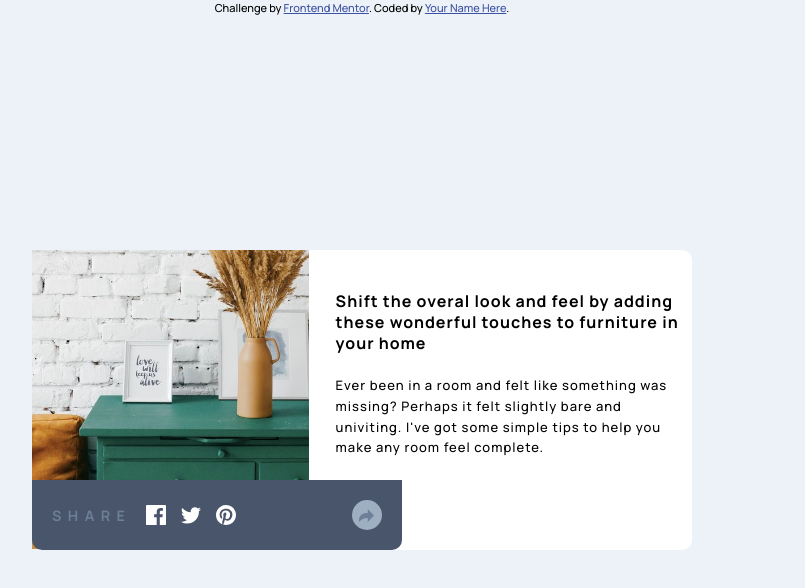
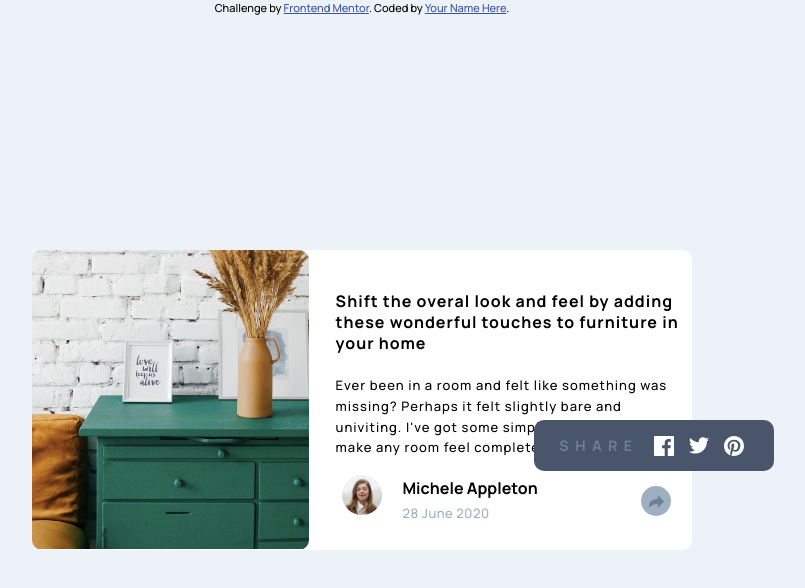
Before and after one commit to alexeykuz-sys/article_preview_component, a plain HTML site: page index.html in a window 1280 px wide. Both pictures are taken after a click on the element 935 px from the left and 515 px from the top of the page. Shown: the whole page, without its empty margins (278-1083 px from the left). Drawn offline with Linux system fonts and the light colour scheme.

Commit message:
added js to all buttons

```diff
--- a/index.html
+++ b/index.html
@@ -23,7 +23,7 @@
   <h6>Michele Appleton</h6>
   <p>28 June 2020</p>
 </div>
-  <div class="share-sign" id="share-sign"></div>
+  <div class="share-sign show" id="share-sign"></div>
 </div>
 <div class="card-footer-grey" id="card-footer-grey">
 
--- a/javascript.js
+++ b/javascript.js
@@ -4,14 +4,36 @@ const CARDFOOTER =document.getElementById('card-footer');
 const CARDFOOTERGREY =document.getElementById('card-footer-grey');
 
 function footerHandler (){
-    if (CARDFOOTER.classList.contains('show')){
-        CARDFOOTER.classList.remove('show')
-        CARDFOOTER.classList.add('none')
-        CARDFOOTERGREY.classList.add('show')
-    } else if (CARDFOOTERGREY.classList.contains('show')){
-        CARDFOOTERGREY.classList.remove('show')
-        CARDFOOTERGREY.classList.add('none')
-        CARDFOOTER.classList.add('show')
+    if(screen.width<700){
+        if (CARDFOOTER.classList.contains('show')){
+            CARDFOOTER.classList.remove('show');
+            CARDFOOTER.classList.add('none');
+            CARDFOOTERGREY.classList.add('show');
+        } else if (CARDFOOTERGREY.classList.contains('show')){
+
+            CARDFOOTERGREY.classList.remove('show');
+            CARDFOOTERGREY.classList.add('none');
+            CARDFOOTER.classList.add('show');
+        }
+    }else if (screen.width > 700){
+
+        if(SHARESIGN.classList.contains('show')){
+            CARDFOOTERGREY.classList.add('show');
+            SHARESIGN.classList.remove('show');
+            SHARESIGN2.classList.add('show');
+
+        } else if (SHARESIGN2.classList.contains('show')){
+            CARDFOOTERGREY.classList.remove('show');
+            CARDFOOTERGREY.classList.add('none');
+            SHARESIGN.classList.remove('none');
+            SHARESIGN.classList.add('show');
+            SHARESIGN2.classList.remove('none');
+            SHARESIGN2.classList.add('none');
+
+
+
+        }
+
     }
 }
 
--- a/style.css
+++ b/style.css
@@ -104,7 +104,7 @@ body {
   letter-spacing: .5px;
 }
 
-.share-sign {
+.share-sign.show {
   background-image: url('images/icon-share.svg');
   background-repeat: no-repeat;
   position: absolute;
@@ -115,6 +115,7 @@ body {
   background-position: center;
   background-color: var(--LightGrayishBlue);
   margin-right: 20px;
+  cursor: pointer;
 }
 .card-footer-grey {
   display: none;
@@ -210,9 +211,9 @@ body {
   background-size: 135%;
   background-repeat: no-repeat;
   overflow: hidden;
+  border-radius: 10px;
 }
 .card-footer.show {
-  display: flex;
     position: absolute;
     right: 0;
     bottom: 0;
@@ -221,21 +222,27 @@ body {
     justify-content: start;
     width: 56%;
     height: 70px;
+    margin-bottom: 20px;
 }
 
 
 .card-footer-grey.show {
   background-color: var(--VeryDarkGrayishBlue);
-  border-bottom-left-radius: 10px;
-  border-bottom-right-radius: 10px;
+  border-radius: 10px;
   display: flex;
   position: absolute;
-  bottom: 0;
   flex-direction: row;
   align-items: center;
   justify-content: start;
-  width: 56%;
-  height: 70px;
+  width: 240px;
+    height: 51px;
+    top: 170px;
+    right: -82px;
+    justify-content: center;
+}
+
+.card-footer-grey h3 {
+  margin-left: 0;
 }
 
 
@@ -248,4 +255,14 @@ body {
   margin-top: 20px;
 
 }
+
+.share-sign-2{
+  display: none;
 }
+
+.share-sign-2.show {
+  display: flex;
+  right:83px;
+  bottom: -45px;
+}
+}
```
